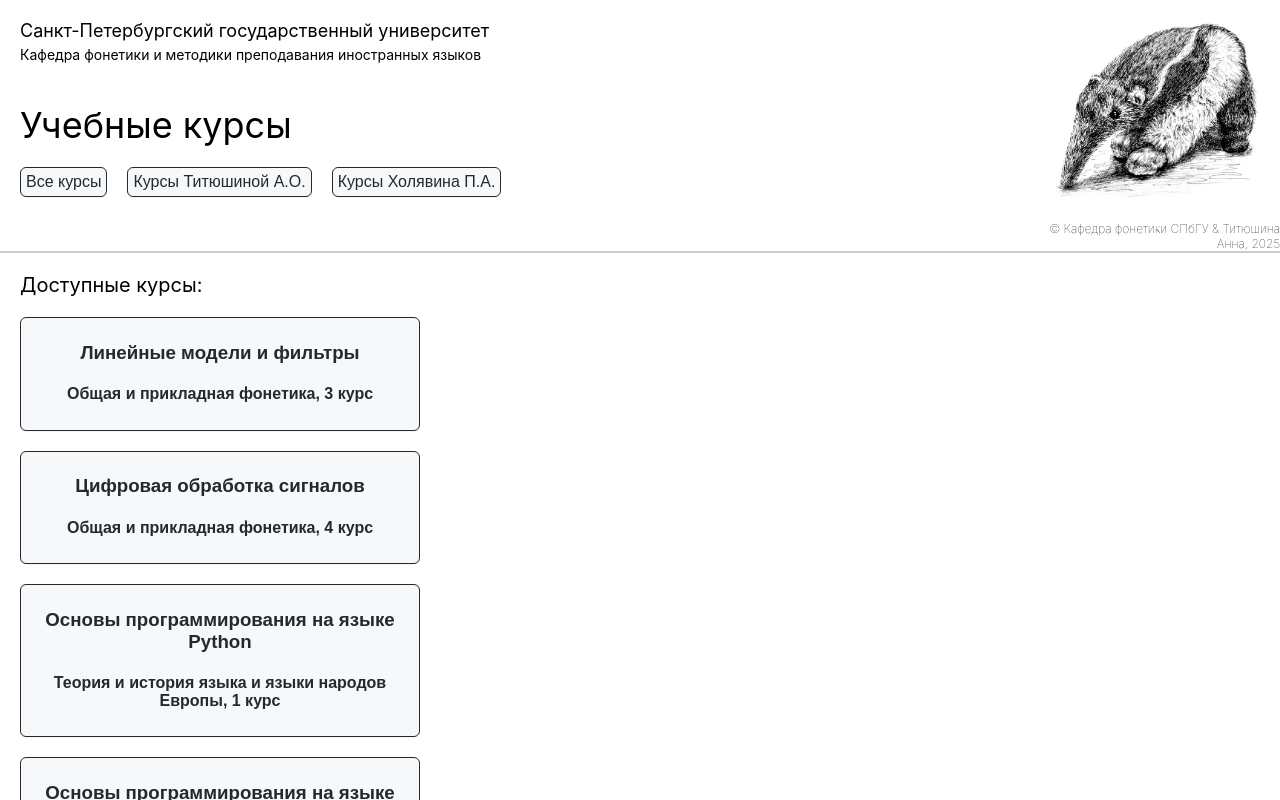
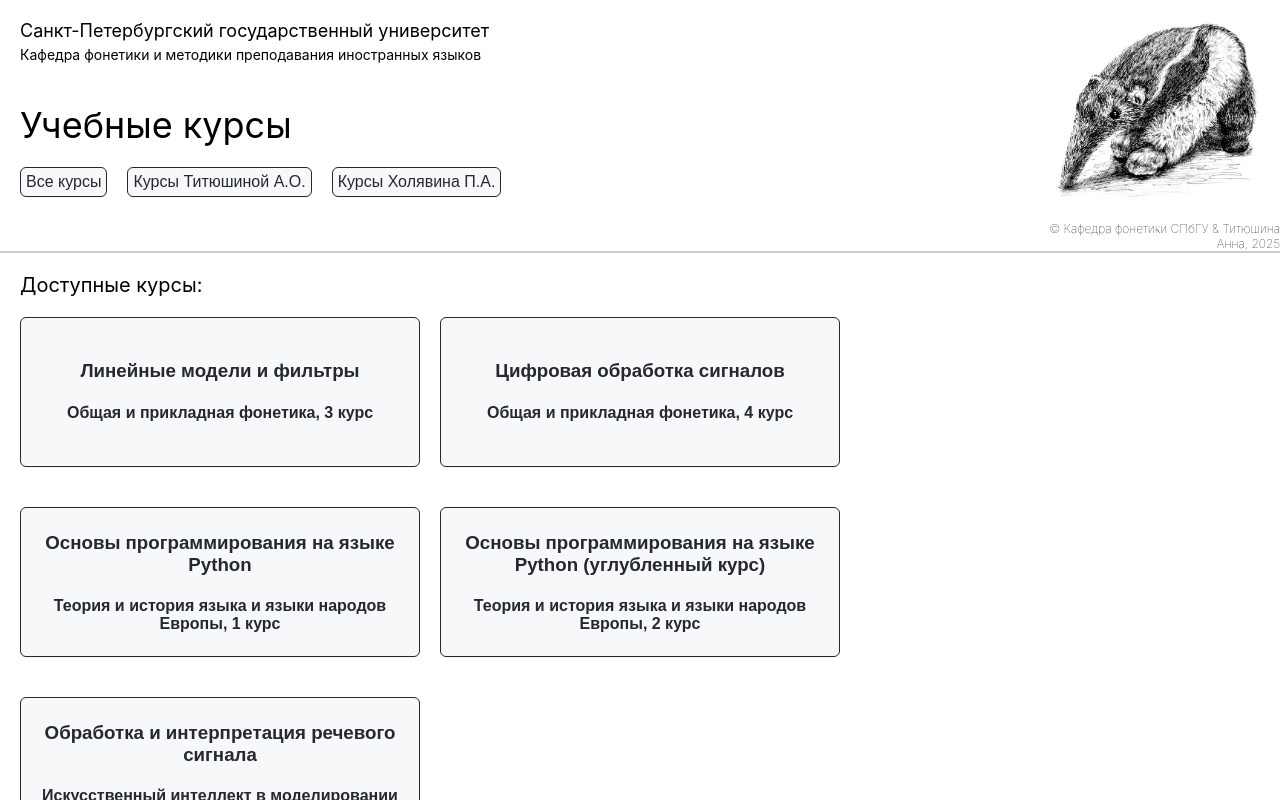
Before and after one commit to phonetics-spbu/phonetics-spbu.github.io, a React (Create React App) app: page / in a window 1280 px wide. Shown: the top 800 px of the page. Built offline with nearby package versions, Linux system fonts and the light colour scheme; the HTML template or start-up script is replaced by a standard one.

Commit message:
fix styles

```diff
--- a/src/components/CourseCard/CourseCard.css
+++ b/src/components/CourseCard/CourseCard.css
@@ -5,6 +5,7 @@
 .course-card-button {
     margin-right: 20px;
     width: 400px;
+    height: 150px;
     font-size: 16px;
     color: #25292e;
     background-color: #f6f8fa;
--- a/src/pages/HomePage/HomePage.css
+++ b/src/pages/HomePage/HomePage.css
@@ -1,3 +1,8 @@
 .home-page-header {
     font-size: 20px;
 }
+
+.courses-grid {
+    display: flex;
+    flex-wrap: wrap;
+}
```
